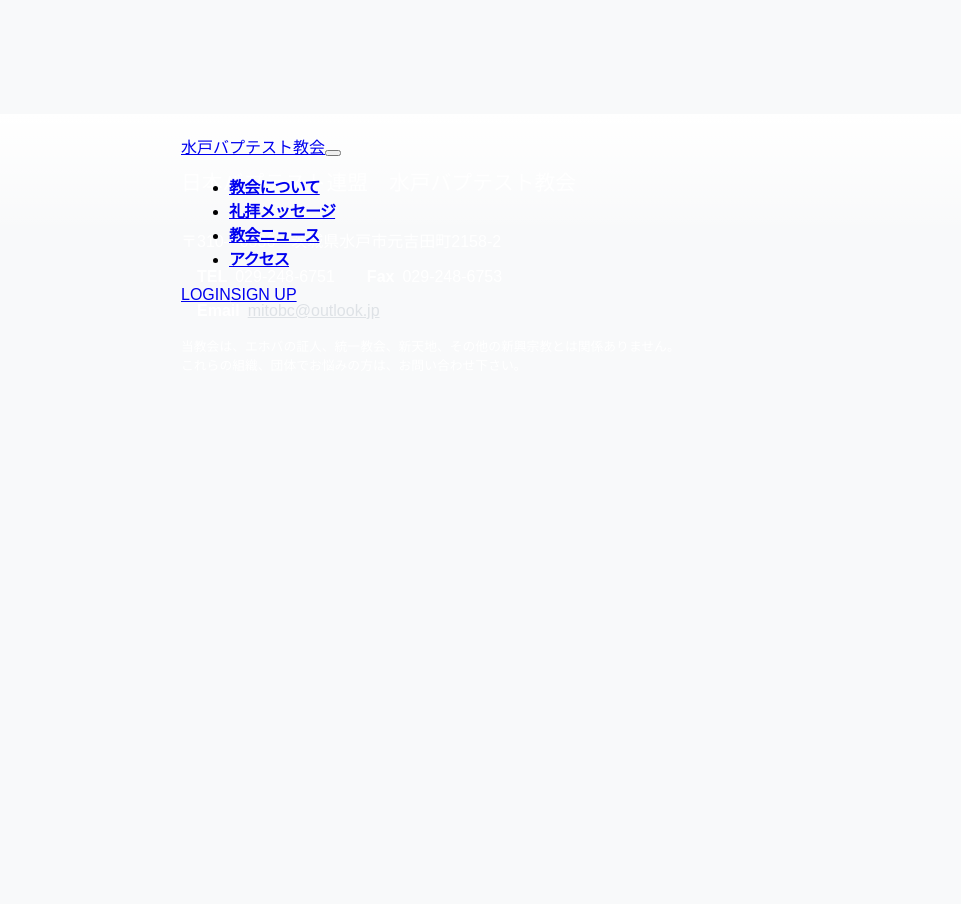
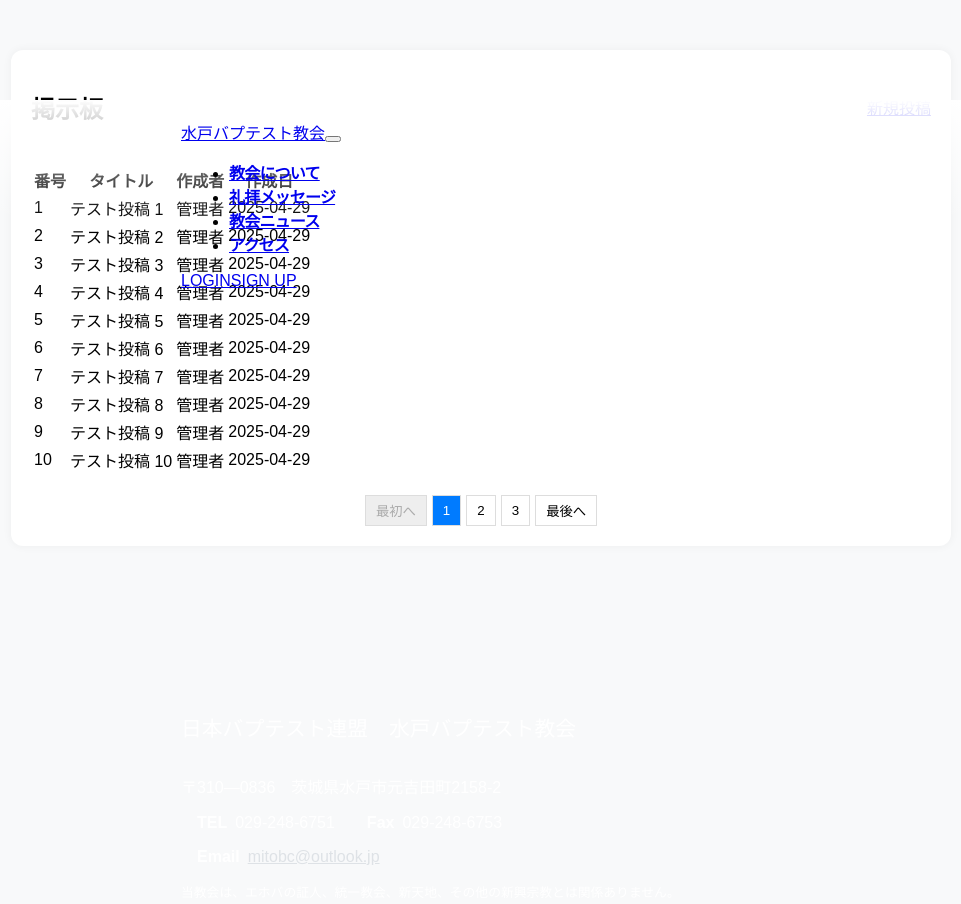
Before and after one commit to eunjinlee94/TECO, a React (Create React App) app in the folder church-homepage/: page /posts in a window 1280 px wide. Shown: the top 904 px of the page, without its empty margins (159-1120 px from the left). Before the commit the page ends 800 px from the top, so only its background shows below. Built offline with nearby package versions, Linux system fonts and the light colour scheme; a small style sheet from the web is missing.

Commit message:
掲示板追加

```diff
--- a/church-homepage/package.json
+++ b/church-homepage/package.json
@@ -7,6 +7,7 @@
     "@testing-library/jest-dom": "^6.6.3",
     "@testing-library/react": "^16.3.0",
     "@testing-library/user-event": "^13.5.0",
+    "@toast-ui/react-editor": "^3.2.3",
     "firebase": "^11.6.1",
     "react": "^19.1.0",
     "react-dom": "^19.1.0",
--- a/church-homepage/src/App.js
+++ b/church-homepage/src/App.js
@@ -1,27 +1,30 @@
+// src/App.js
 import { BrowserRouter, Routes, Route } from "react-router-dom";
+import Index from './pages/Index';
 import Join from './pages/Join';
 import Login from './pages/Login';
-import Index from './pages/Index';
+import PostCreate from './pages/posts/PostCreate';
+import PostList from './pages/posts/PostList';
 import Header from './components/Header';
-import Footer from './components/Footer'; // ★ フッター追加
+import Footer from './components/Footer';
 import './App.css';
 
 function App() {
   return (
     <BrowserRouter>
-      {/* ヘッダーを常に表示 */}
       <Header />
-
-      <div className="App">
-        <Routes>
-          <Route path="/" element={<Index />} />
-          <Route path="/join" element={<Join />} />
-          <Route path="/login" element={<Login />} />
-          {/* 他のページもここに追加可能 */}
-        </Routes>
-      </div>
-
-      {/* フッターを常に表示 */}
+      <Routes>
+        {/* インデックスページ */}
+        <Route path="/" element={<Index />} />
+        {/* 会員登録ページ */}
+        <Route path="/join" element={<Join />} />
+        {/* ログインページ */}
+        <Route path="/login" element={<Login />} />
+        {/* 投稿作成ページ */}
+        <Route path="/postCreate" element={<PostCreate />} />
+        {/* 投稿リストページ */}
+        <Route path="/posts" element={<PostList />} />
+      </Routes>
       <Footer />
     </BrowserRouter>
   );
--- /dev/null
+++ b/church-homepage/src/css/postCreate.css
@@ -0,0 +1,24 @@
+/* 폼 전체 스타일 */
+.post-create .form-container {
+    max-width: 800px;
+    margin: 100px auto;
+    background-color: white;
+    padding: 40px;
+    border-radius: 12px;
+    box-shadow: 0 0 10px rgba(0, 0, 0, 0.05);
+  }
+
+  /* 제목 */
+  .post-create .form-title {
+    font-size: 1.8rem;
+    font-weight: bold;
+    margin-bottom: 30px;
+    text-align: center;
+  }
+
+  /* 등록 버튼 */
+  .post-create .btn-submit {
+    width: 100%;
+    padding: 12px;
+    font-size: 1.1rem;
+  }
--- /dev/null
+++ b/church-homepage/src/css/postList.css
@@ -0,0 +1,47 @@
+/* 리스트 전체 */
+.post-list-container {
+    max-width: 900px;
+    margin: 50px auto;
+    padding: 20px;
+    background: #fff;
+    border-radius: 12px;
+    box-shadow: 0 0 10px rgba(0,0,0,0.05);
+  }
+
+  /* 상단 제목 + 버튼 */
+  .post-list-header {
+    display: flex;
+    justify-content: space-between;
+    align-items: center;
+    margin-bottom: 20px;
+  }
+
+  /* 테이블 스타일 */
+  .table {
+    margin-top: 20px;
+  }
+
+  /* 페이지네이션 */
+  .pagination {
+    display: flex;
+    justify-content: center;
+    margin-top: 20px;
+    gap: 5px;
+  }
+
+  .pagination button {
+    border: 1px solid #ddd;
+    background: #fff;
+    padding: 5px 10px;
+    cursor: pointer;
+  }
+
+  .pagination button.active {
+    background: #007bff;
+    color: white;
+  }
+
+  .pagination button:disabled {
+    background: #eee;
+    cursor: not-allowed;
+  }
--- a/church-homepage/src/html/writePage.html
+++ b/church-homepage/src/html/writePage.html
@@ -3,7 +3,6 @@
 <head>
   <meta charset="UTF-8">
   <meta name="viewport" content="width=device-width, initial-scale=1.0">
-  <title>게시글 작성 | 대구장성교회</title>
   <link rel="stylesheet" href="https://cdn.jsdelivr.net/npm/bootstrap@5.3.3/dist/css/bootstrap.min.css">
   <link rel="stylesheet" href="styles.css">
   <style>
--- /dev/null
+++ b/church-homepage/src/pages/posts/PostCreate.jsx
@@ -0,0 +1,82 @@
+import React, { useRef, useState } from 'react';
+import { Editor } from '@toast-ui/react-editor';
+import '@toast-ui/editor/dist/toastui-editor.css';
+import "../../css/postCreate.css";
+import { useNavigate } from 'react-router-dom';
+
+export default function PostCreate() {
+  const editorRef = useRef();
+  const navigate = useNavigate();
+
+  const [title, setTitle] = useState('');
+  const [author, setAuthor] = useState('');
+  const [file, setFile] = useState(null);
+
+  const handleSubmit = (e) => {
+    e.preventDefault();
+    const content = editorRef.current.getInstance().getMarkdown();
+
+    console.log({
+      title,
+      author,
+      content,
+      file
+    });
+
+    alert('投稿が完了しました！');
+    navigate('/posts'); // 게시판 리스트 페이지로 이동시키는거야. (나중에 수정 가능)
+  };
+
+  return (
+    <div className="container post-create">
+      <div className="form-container">
+        <div className="form-title">게시글 작성</div>
+        <form onSubmit={handleSubmit}>
+          {/* タイトル */}
+          <div className="mb-3">
+            <label htmlFor="postTitle" className="form-label">タイトル</label>
+            <input
+              type="text"
+              className="form-control"
+              id="postTitle"
+              placeholder="タイトルを入力してください"
+              value={title}
+              onChange={(e) => setTitle(e.target.value)}
+              required
+            />
+          </div>
+
+          {/* 作成者 */}
+          <div className="mb-3">
+            <label htmlFor="postAuthor" className="form-label">作成者</label>
+            <input
+              type="text"
+              className="form-control"
+              id="postAuthor"
+              placeholder="作成者の名前を入力してください"
+              value={author}
+              onChange={(e) => setAuthor(e.target.value)}
+              required
+            />
+          </div>
+
+          {/* 内容(エディター) */}
+          <div className="mb-3">
+            <label className="form-label">内容</label>
+            <Editor
+              ref={editorRef}
+              initialValue="ここに内容を入力してください"
+              previewStyle="vertical"
+              height="400px"
+              initialEditType="wysiwyg"
+              useCommandShortcut={true}
+            />
+          </div>
+
+          {/* 登録ボタン */}
+          <button type="submit" className="btn btn-primary btn-submit">登録する</button>
+        </form>
+      </div>
+    </div>
+  );
+}
--- /dev/null
+++ b/church-homepage/src/pages/posts/PostList.jsx
@@ -0,0 +1,80 @@
+// src/pages/posts/PostList.jsx
+import React, { useState } from "react";
+import { Link } from "react-router-dom";
+import "../../css/postList.css"; // CSS 따로 적용
+
+// 임시 게시글 더미 데이터
+const dummyPosts = Array.from({ length: 23 }, (_, i) => ({
+  id: i + 1,
+  title: `テスト投稿 ${i + 1}`,
+  author: "管理者",
+  date: "2025-04-29",
+}));
+
+export default function PostList() {
+  const [currentPage, setCurrentPage] = useState(1);
+  const postsPerPage = 10;
+
+  // 현재 페이지 게시글 계산
+  const indexOfLastPost = currentPage * postsPerPage;
+  const indexOfFirstPost = indexOfLastPost - postsPerPage;
+  const currentPosts = dummyPosts.slice(indexOfFirstPost, indexOfLastPost);
+
+  const totalPages = Math.ceil(dummyPosts.length / postsPerPage);
+
+  const paginate = (pageNumber) => setCurrentPage(pageNumber);
+
+  const goFirstPage = () => setCurrentPage(1);
+  const goLastPage = () => setCurrentPage(totalPages);
+
+  return (
+    <div className="post-list-container">
+      <div className="post-list-header">
+        <h2>掲示板</h2>
+        <Link to="/postCreate" className="btn btn-primary">新規投稿</Link>
+      </div>
+
+      <table className="table table-hover">
+        <thead>
+          <tr>
+            <th>番号</th>
+            <th>タイトル</th>
+            <th>作成者</th>
+            <th>作成日</th>
+          </tr>
+        </thead>
+        <tbody>
+          {currentPosts.map((post) => (
+            <tr key={post.id}>
+              <td>{post.id}</td>
+              <td>{post.title}</td>
+              <td>{post.author}</td>
+              <td>{post.date}</td>
+            </tr>
+          ))}
+        </tbody>
+      </table>
+
+      {/* 페이지네이션 */}
+      <div className="pagination">
+        <button onClick={goFirstPage} disabled={currentPage === 1}>
+          最初へ
+        </button>
+
+        {Array.from({ length: totalPages }, (_, i) => i + 1).map((number) => (
+          <button
+            key={number}
+            onClick={() => paginate(number)}
+            className={currentPage === number ? "active" : ""}
+          >
+            {number}
+          </button>
+        ))}
+
+        <button onClick={goLastPage} disabled={currentPage === totalPages}>
+          最後へ
+        </button>
+      </div>
+    </div>
+  );
+}
```
Also changed, not shown: 1 other file (tests, documents, lock files or other folders).
